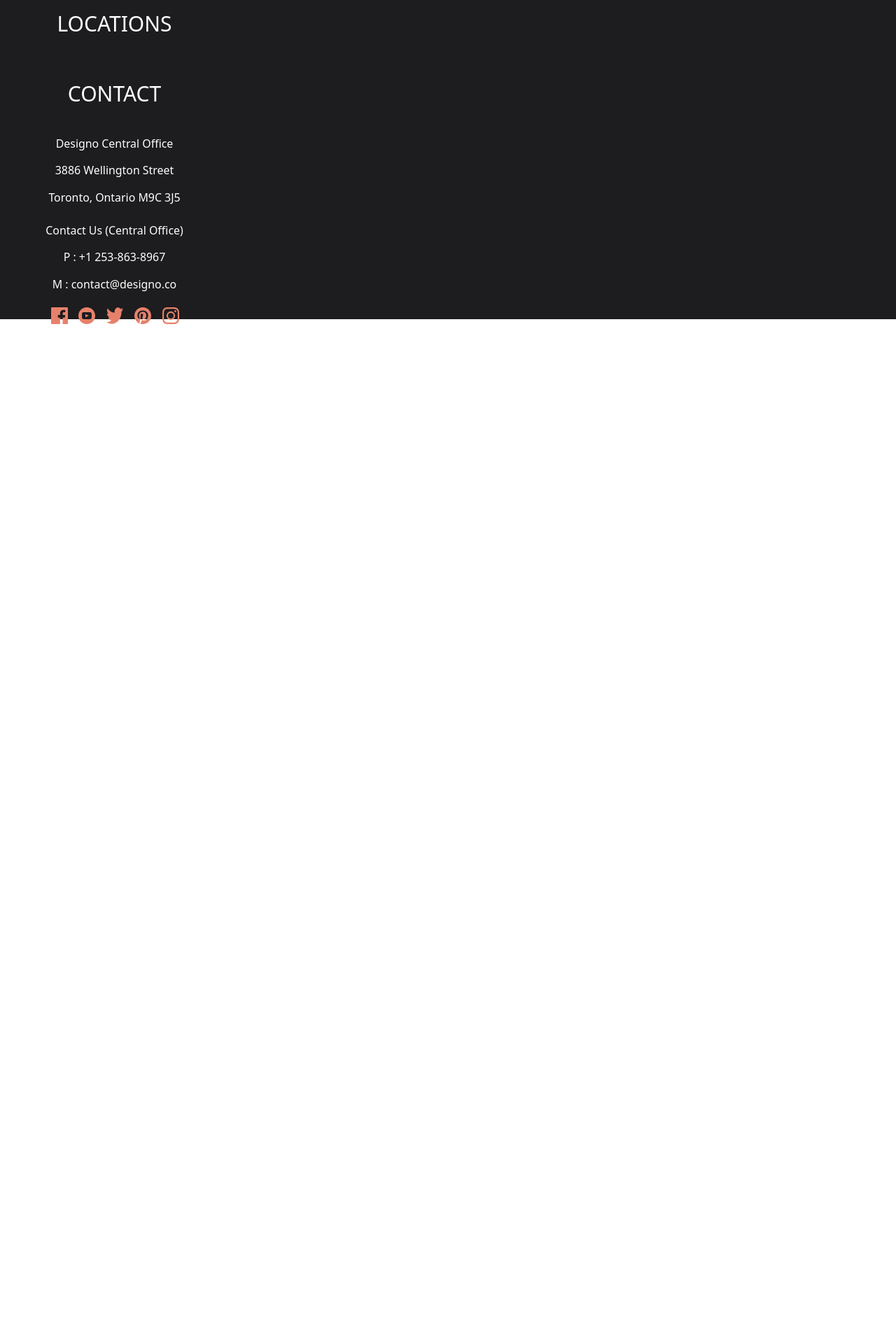
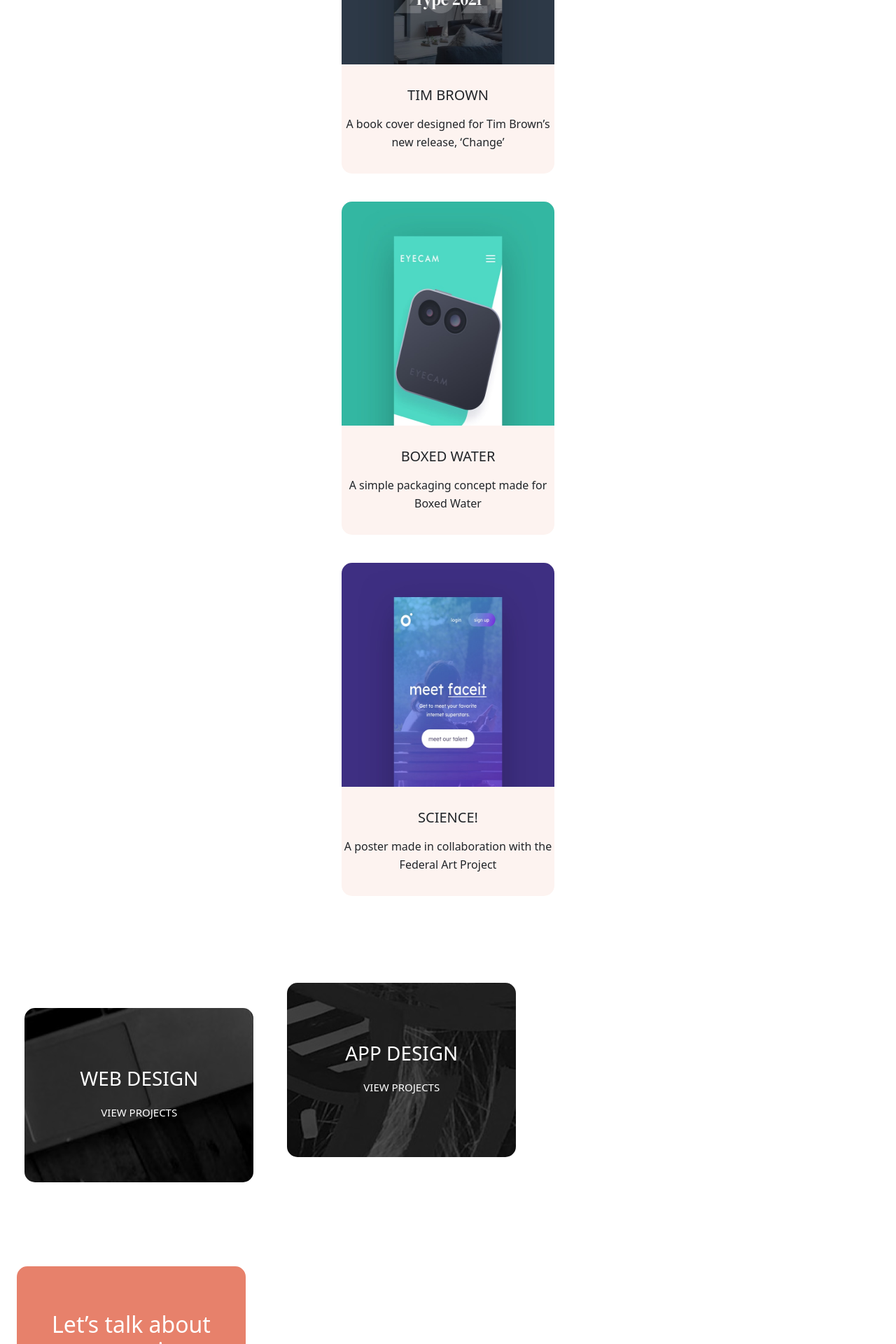
Before and after one commit to TedJenkler/Multi-Page-Website, a React (Create React App) app: page /graphicdesign in a window 1280 px wide. Shown: the part 740-2660 px from the top of the page at 70% size. Before the commit the page ends 1203 px from the top, so only its background shows below. Built offline with nearby package versions, Linux system fonts and the light colour scheme.

Commit message:
Graphic Design Page

```diff
--- a/src/Components.js/Pages/GrapicDesign.js
+++ b/src/Components.js/Pages/GrapicDesign.js
@@ -1,8 +1,26 @@
-const GraphicDesign = () => {
+import ContentItem from "../ContentItem"
+import HeroDesign from "../HeroDesign"
+import airfilter from "../../assets/app-design/desktop/image-airfilter.jpg"
+import eyecam from "../../assets/app-design/desktop/image-eyecam.jpg"
+import faceit from "../../assets/app-design/desktop/image-faceit.jpg"
+import todo from "../../assets/app-design/desktop/image-todo.jpg"
+import loopstudios from "../../assets/app-design/desktop/image-loopstudios.jpg"
+import PageLinkButton from "../PageLinkButton"
+
+const GraphicDesign = ( {hamburger} ) => {
     return (
-        <>
-
-        </>
+        <div className={hamburger === false ? "row" : "row blurry"}>
+            <HeroDesign h1="Graphic Design" p="We deliver eye-catching branding materials that are tailored to meet your business objectives." />
+            <div className="content">
+                <ContentItem img={airfilter} h2="TIM BROWN" p="A book cover designed for Tim Brown’s new release, ‘Change’"/>
+                <ContentItem img={eyecam} h2="BOXED WATER" p="A simple packaging concept made for Boxed Water"/>
+                <ContentItem img={faceit} h2="SCIENCE!" p="A poster made in collaboration with the Federal Art Project"/>
+            </div>
+            <div>
+                <PageLinkButton page="/webdesign" h1="WEB DESIGN" c="btn project-btn project-btn-first" />
+                <PageLinkButton page="/app" h1="APP DESIGN" c="btn project-btn project-btn-third" />
+            </div>
+        </div>
     )
 }
 
```
